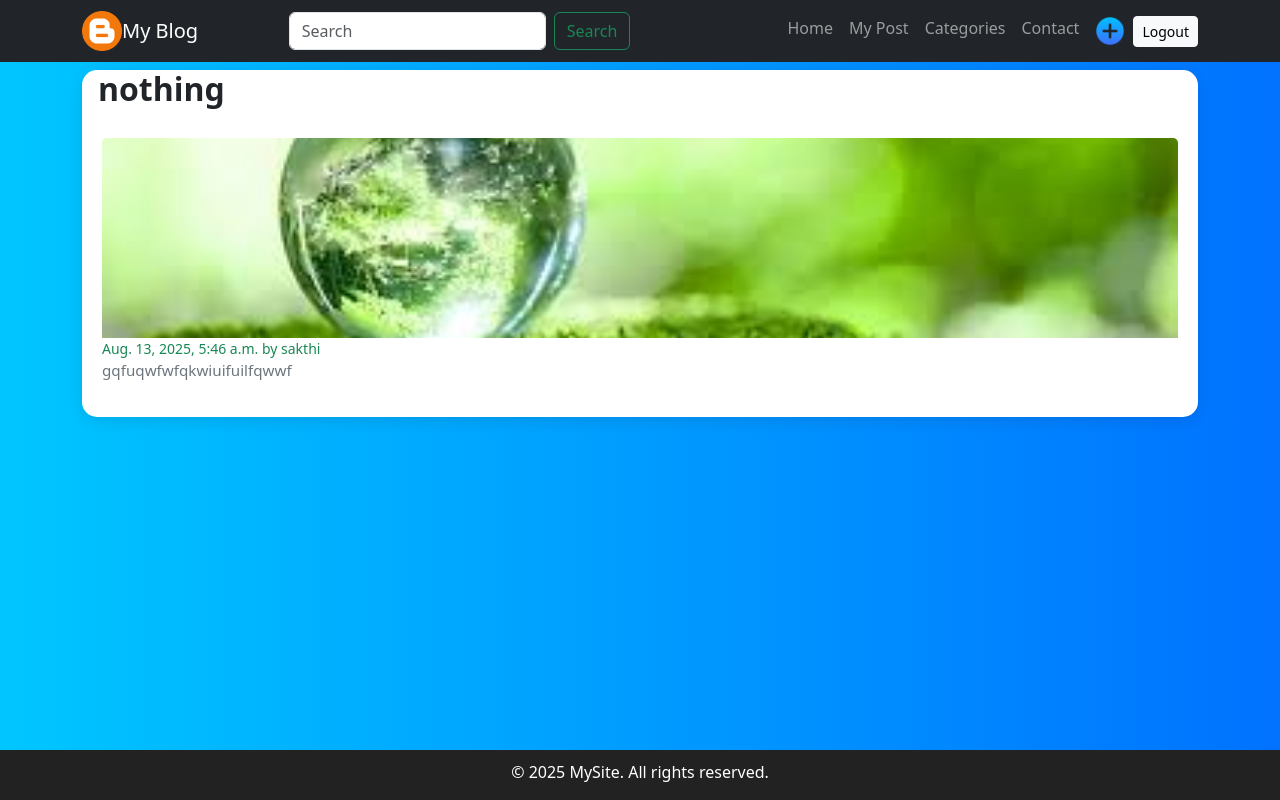
After one commit to Sakthi3431/Django-Blog-App, a Django app: page /user/dashboard/1/ in a window 1280 px wide. The commit adds this page. Run offline with Django 5.2, Linux system fonts and the light colour scheme; data comes from the database, SQL or seed files in the repository; both versions use the stored data as it was after the commit; some libraries are stand-ins or nearby versions.

Commit message:
feat: added a detailed post view page

```diff
--- a/blog/templates/dashboard.html
+++ b/blog/templates/dashboard.html
@@ -12,8 +12,8 @@
           <div class="card-body">
             <div class="text-success small">{{ post.created_at }} by {{ post.author }}</div>
             <h5 class="card-title h2">{{ post.title }}</h5>
-            <p class="card-text h6">{{ post.content }}</p>
-            <a class="btn btn-dark text-light btn-sm rounded-pill" href="#">Read More</a>
+            <p class="card-text h6">{{ post.content|truncatewords:30 }}</p>
+            <a class="btn btn-dark text-light btn-sm rounded-pill" href="{% url 'detail_view' post.id %}">Read More</a>
           </div>
         </div>
       </div>
--- /dev/null
+++ b/blog/templates/detail_view.html
@@ -0,0 +1,22 @@
+{% extends 'oldbase.html' %}
+{% load static %}
+{% csrf_token %}
+{% block content %}
+
+  <div class="container">
+    <div class="row g-4">
+        <div class="col-lg-12 col-md-12 col-sm-12">
+          <div class="card blog-card h-100">
+            <h5 class="card-title h2 px-3">{{ post.title }}</h5>
+            <div class="card-body">
+              <img src="{{ post.file.url }}" class="card-img-top" alt="post.title">
+              <div class="text-success small">{{ post.created_at }} by {{ post.author }}</div>
+              <div class="blog-content">
+                {{ post.content|linebreaks }}
+              </div>
+            </div>
+          </div>
+        </div>
+    </div>
+  </div>
+  {% endblock %}
--- a/blog/templates/oldbase.html
+++ b/blog/templates/oldbase.html
@@ -36,8 +36,8 @@
                 <button class="btn btn-outline-success" type="submit">Search</button>
             </form>
             <ul class="navbar-nav ms-auto">
-                <li class="nav-item"><a class="nav-link" href="{% url 'home' %}">Home</a></li>
-                <li class="nav-item"><a class="nav-link" href="#about">About</a></li>
+                <li class="nav-item"><a class="nav-link" href="{% url 'dashboard' %}">Home</a></li>
+                <li class="nav-item"><a class="nav-link" href="#about">My Post</a></li>
                 <li class="nav-item"><a class="nav-link" href="#services">Categories</a></li>
                 <li class="nav-item"><a class="nav-link" href="#contact">Contact</a></li>
                 <li class="nav-item"><a class="nav-link" href="{% url 'create_post' %}"><img src="{% static 'blog/assets/plus.png' %}" alt="+" style="height: 30px;"></a></li>
--- a/blog/urls.py
+++ b/blog/urls.py
@@ -4,6 +4,7 @@ from . import views
 
 urlpatterns = [
     path('', views.Home, name='home'),
+    path('<int:id>/', views.Detail_view, name='detail_view'),
     path('new/', views.create_blog_post, name='create_post'),
     path('logout/', auth_views.LogoutView.as_view(next_page='home'), name='logout'),
 ]
--- a/blog/views.py
+++ b/blog/views.py
@@ -23,3 +23,7 @@ def create_blog_post(request):
     else:
         form = PostForm()
     return render(request, 'create_post.html', context)
+
+def Detail_view(request, id):
+    selected_post = PostForm.objects.filter(id=id)
+    return render(request, 'detail_view.html', {'post': selected_post})
--- a/user/urls.py
+++ b/user/urls.py
@@ -5,4 +5,5 @@ urlpatterns = [
     path('login/', views.LoginPage, name='login'),
     path('register/', views.RegisterPage, name='register'),
     path('dashboard/', views.Dashboard, name='dashboard'),
+    path('dashboard/<int:id>/', views.Detail_view, name='detail_view'),
 ]
--- a/user/views.py
+++ b/user/views.py
@@ -5,8 +5,7 @@ from django.contrib.auth.models import User as AuthUser
 from django.contrib.auth.decorators import login_required
 from django.contrib import messages
 from .forms import *
-from blog.models import *
-
+from blog.models import Post
 def LoginPage(request):
     if request.method == "POST":
         username = request.POST.get("username")
@@ -43,3 +42,7 @@ def RegisterPage(request):
 def Dashboard(request):
     posts = Post.objects.all().order_by('-created_at')  # fetch posts from db
     return render(request, 'dashboard.html', {'posts': posts})
+
+def Detail_view(request, id):
+    selected_post = Post.objects.get(id=id)
+    return render(request, 'detail_view.html', {'post': selected_post})
```
Also changed, not shown: blog/static/blog/assets/style.css (+8 -0 lines), db.sqlite3.
